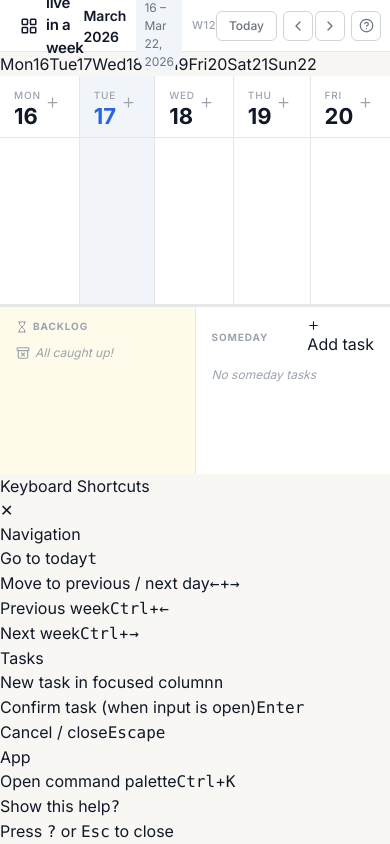
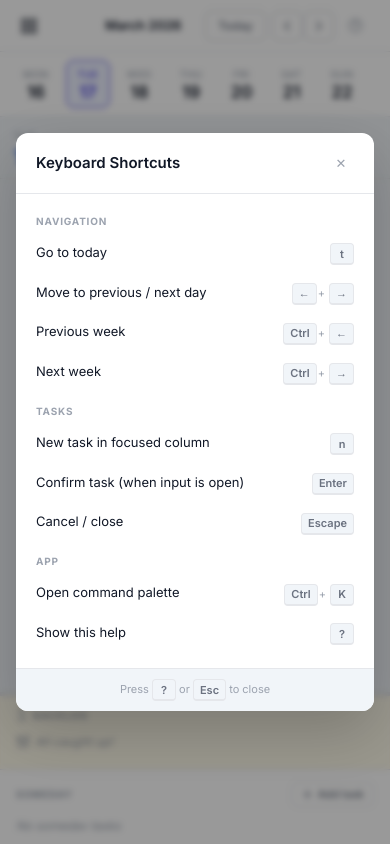
Before and after one commit to joshi-kaushal/live-in-a-week, a React (Vite) app: page / in a window 390 px wide. Both pictures are taken after a click on the button 366 px from the left and 25 px from the top of the page. Built offline with nearby package versions, Linux system fonts and the light colour scheme.

Commit message:
feat: Implement core application structure with week navigation, keyboard shortcuts, and foundational design system.

```diff
--- a/src/App.tsx
+++ b/src/App.tsx
@@ -49,19 +49,33 @@ function AppWithShortcuts(props: {
   const { focusedDate, setFocusedDate } = useUIState();
 
   const handlePrevDay = useCallback(() => {
-    const prev = format(addDays(new Date(focusedDate || new Date()), -1), 'yyyy-MM-dd');
-    setFocusedDate(prev);
-  }, [focusedDate, setFocusedDate]);
+    const current = focusedDate ? new Date(focusedDate + 'T00:00:00') : new Date();
+    const prev = addDays(current, -1);
+    const prevStr = format(prev, 'yyyy-MM-dd');
+    setFocusedDate(prevStr);
+    // If the new date is before the current weekStart, flip to previous week
+    if (prev < props.weekStart) {
+      props.onPrevWeek();
+    }
+  }, [focusedDate, setFocusedDate, props]);
 
   const handleNextDay = useCallback(() => {
-    const next = format(addDays(new Date(focusedDate || new Date()), 1), 'yyyy-MM-dd');
-    setFocusedDate(next);
-  }, [focusedDate, setFocusedDate]);
+    const current = focusedDate ? new Date(focusedDate + 'T00:00:00') : new Date();
+    const next = addDays(current, 1);
+    const nextStr = format(next, 'yyyy-MM-dd');
+    setFocusedDate(nextStr);
+    // If the new date is past the end of the current week (weekStart + 6), flip to next week
+    const weekEnd = addDays(props.weekStart, 6);
+    if (next > weekEnd) {
+      props.onNextWeek();
+    }
+  }, [focusedDate, setFocusedDate, props]);
 
   const handleTodayFull = useCallback(() => {
     props.onToday();
     setFocusedDate(format(new Date(), 'yyyy-MM-dd'));
   }, [props, setFocusedDate]);
+
 
   // Signal to WeekView to open inline add in focused column
   const [triggerNewTask, setTriggerNewTask] = useState(0);
--- a/src/index.css
+++ b/src/index.css
@@ -332,10 +332,12 @@
 .day-tasks {
   flex: 1;
   overflow-y: auto;
-  padding: 8px 8px;
+  overflow-x: hidden;  /* prevents input from inflating column width */
+  padding: 8px;
   display: flex;
   flex-direction: column;
   gap: 4px;
+  min-width: 0;        /* critical: lets flex children shrink below content size */
 }
 
 .day-tasks::-webkit-scrollbar {
@@ -597,45 +599,320 @@
   flex-shrink: 0;
 }
 
-/* add-task-btn now lives in someday-panel; keep for compat */
-
-
 /* ── Inline Task Input ──────────────────────────────────────── */
 .inline-task-input {
   width: 100%;
-  padding: 6px 8px;
+  min-width: 0;          /* prevents flex width blowout */
+  box-sizing: border-box;
+  padding: 7px 10px;
   font-size: 13px;
   font-family: var(--font-sans);
   color: var(--text-primary);
   background: white;
-  border: 1px solid var(--border-focus);
+  border: 1.5px solid transparent;
+  border-bottom: 1.5px solid var(--border-focus);
   border-radius: var(--radius-sm);
   outline: none;
-  box-shadow: 0 0 0 3px rgba(59, 130, 246, 0.12);
-  transition: box-shadow 0.15s ease;
+  transition: border 0.15s ease, box-shadow 0.15s ease;
+}
+
+.inline-task-input:focus {
+  border: 1.5px solid var(--border-focus);
+  box-shadow: 0 0 0 3px rgba(59, 130, 246, 0.10);
 }
 
 .inline-task-input::placeholder {
   color: var(--text-muted);
+  font-style: italic;
 }
 
-/* ── Drag Overlay ───────────────────────────────────────────── */
-.drag-overlay-card {
-  transform: rotate(2deg) scale(1.04);
-  box-shadow: var(--shadow-md);
-  pointer-events: none;
+/* ── Add Task Button ────────────────────────────────────────── */
+.add-task-btn {
+  display: inline-flex;
+  align-items: center;
+  gap: 4px;
+  font-size: 11px;
+  font-weight: 500;
+  color: var(--text-secondary);
+  background: none;
+  border: 1px dashed var(--border-input);
+  border-radius: var(--radius-sm);
+  padding: 3px 9px;
+  cursor: pointer;
+  transition: all 0.15s ease;
+  font-family: var(--font-sans);
+}
+
+.add-task-btn:hover {
+  color: #4f46e5;
+  border-color: #4f46e5;
+  background: #eef2ff;
+}
+
+/* ── Help button variant ────────────────────────────────────── */
+.nav-btn--help {
+  color: var(--text-muted);
+  border-color: transparent;
+}
+.nav-btn--help:hover {
+  color: #4f46e5;
+  background: #eef2ff;
+  border-color: #4f46e5;
+}
+
+/* ── Mobile Day Strip ───────────────────────────────────────── */
+.mobile-day-strip {
+  display: none; /* only shown on mobile via media query */
+  flex-shrink: 0;
+  overflow-x: auto;
+  padding: 8px 12px;
+  gap: 6px;
+  border-bottom: 1px solid var(--border-column);
+  background: white;
+  scrollbar-width: none;
+}
+.mobile-day-strip::-webkit-scrollbar { display: none; }
+
+.mobile-day-pill {
+  display: flex;
+  flex-direction: column;
+  align-items: center;
+  flex-shrink: 0;
+  gap: 2px;
+  padding: 6px 10px;
+  border-radius: var(--radius-md);
+  border: 1.5px solid transparent;
+  background: transparent;
+  cursor: pointer;
+  transition: all 0.15s ease;
+  font-family: var(--font-sans);
+  min-width: 44px;
+}
+
+.mobile-day-pill--active {
+  background: #eef2ff;
+  border-color: #4f46e5;
+}
+
+.mobile-day-pill--today .mobile-day-num {
+  color: #2563eb;
+  font-weight: 700;
+}
+
+.mobile-day-label {
+  font-size: 10px;
+  font-weight: 500;
+  text-transform: uppercase;
+  letter-spacing: 0.5px;
+  color: var(--text-muted);
+}
+
+.mobile-day-num {
+  font-size: 17px;
+  font-weight: 600;
+  color: var(--text-primary);
+  line-height: 1;
+}
+
+.mobile-day-pill--active .mobile-day-label { color: #4f46e5; }
+.mobile-day-pill--active .mobile-day-num   { color: #4f46e5; }
+
+/* ── Responsive Breakpoints ─────────────────────────────────── */
+
+/* Tablet: 640px – 1024px → show 4 columns, hide last 3 */
+@media (max-width: 1023px) {
+  .week-grid {
+    grid-template-columns: repeat(4, 1fr);
+  }
+  /* Show Mon–Thu, hide Fri/Sat/Sun on tablet */
+  .day-column:nth-child(n+5) {
+    display: none;
+  }
+  .navbar-week-range,
+  .navbar-week-num {
+    display: none;
+  }
+}
+
+/* Mobile: < 640px → single column day view */
+@media (max-width: 639px) {
+  .mobile-day-strip {
+    display: flex; /* show the day strip */
+  }
+
+  .week-grid {
+    grid-template-columns: 1fr;
+  }
+
+  /* hide all columns by default on mobile via day-column--mobile-hidden class */
+  .day-column--mobile-hidden {
+    display: none;
+  }
+  /* show all on desktop (override) */
+  .day-column {
+    border-right: none;
+    border-bottom: 1px solid var(--border-column);
+  }
+
+  .bottom-section {
+    flex-direction: column;
+    max-height: none;
+    min-height: 0;
+  }
+
+  .backlog-panel {
+    border-right: none;
+    border-bottom: 1px solid var(--border-column);
+    max-height: 30vh;
+  }
+
+  .someday-panel {
+    max-height: 30vh;
+  }
+
+  .navbar-month { font-size: 13px; }
+  .navbar-center { gap: 6px; }
+  .brand-name { display: none; } /* hide on very small screens */
+}
+
+/* ── Shortcuts Overlay ──────────────────────────────────────── */
+.shortcuts-overlay {
+  position: fixed;
+  inset: 0;
+  background: rgba(0, 0, 0, 0.4);
+  backdrop-filter: blur(3px);
+  display: flex;
+  align-items: center;
+  justify-content: center;
+  z-index: var(--z-overlay);
+  animation: fadeIn 0.15s ease;
+}
+
+@keyframes fadeIn {
+  from { opacity: 0; }
+  to   { opacity: 1; }
+}
+
+.shortcuts-panel {
+  background: white;
+  border-radius: var(--radius-lg);
+  box-shadow: 0 20px 60px rgba(0, 0, 0, 0.2);
+  width: 480px;
+  max-width: calc(100vw - 32px);
+  overflow: hidden;
+  animation: slideUp 0.18s ease;
+}
+
+@keyframes slideUp {
+  from { transform: translateY(12px); opacity: 0; }
+  to   { transform: translateY(0);    opacity: 1; }
+}
+
+.shortcuts-header {
+  display: flex;
+  align-items: center;
+  justify-content: space-between;
+  padding: 18px 20px 16px;
+  border-bottom: 1px solid var(--border-column);
+}
+
+.shortcuts-title {
+  font-size: 15px;
+  font-weight: 600;
+  color: var(--text-primary);
+}
+
+.shortcuts-close {
+  display: flex;
+  align-items: center;
+  justify-content: center;
+  width: 26px;
+  height: 26px;
+  border-radius: var(--radius-sm);
+  border: none;
+  background: none;
+  color: var(--text-muted);
+  font-size: 13px;
+  cursor: pointer;
+  transition: all 0.12s;
+}
+.shortcuts-close:hover {
+  background: var(--bg-hover);
+  color: var(--text-primary);
+}
+
+.shortcuts-body {
+  padding: 12px 0;
+  max-height: 60vh;
+  overflow-y: auto;
+}
+
+.shortcuts-group {
+  margin-bottom: 4px;
+}
+
+.shortcuts-group-label {
+  font-size: 10px;
+  font-weight: 700;
+  text-transform: uppercase;
+  letter-spacing: 0.8px;
+  color: var(--text-muted);
+  padding: 8px 20px 4px;
+}
+
+.shortcuts-row {
+  display: flex;
+  align-items: center;
+  justify-content: space-between;
+  padding: 7px 20px;
+  transition: background 0.1s;
+}
+.shortcuts-row:hover { background: var(--bg-hover); }
+
+.shortcuts-desc {
+  font-size: 13px;
+  color: var(--text-primary);
+}
+
+.shortcuts-keys {
+  display: flex;
+  align-items: center;
+  gap: 3px;
+}
+
+.shortcuts-kbd {
+  display: inline-flex;
+  align-items: center;
+  justify-content: center;
+  min-width: 24px;
+  height: 22px;
+  padding: 0 6px;
+  background: var(--bg-hover);
+  border: 1px solid var(--border-column);
+  border-bottom-width: 2px;
+  border-radius: 4px;
+  font-size: 11px;
+  font-weight: 600;
+  font-family: var(--font-sans);
+  color: var(--text-secondary);
+}
+
+.shortcuts-plus {
+  font-size: 11px;
+  color: var(--text-muted);
+  margin: 0 1px;
+}
+
+.shortcuts-footer {
+  font-size: 11px;
+  color: var(--text-muted);
+  text-align: center;
+  padding: 10px 20px;
+  border-top: 1px solid var(--border-column);
+  background: var(--bg-hover);
 }
 
 /* ── Scrollbar utility ──────────────────────────────────────── */
-.custom-scrollbar::-webkit-scrollbar {
-  width: 4px;
-}
-
-.custom-scrollbar::-webkit-scrollbar-track {
-  background: transparent;
-}
-
-.custom-scrollbar::-webkit-scrollbar-thumb {
-  background: var(--border-column);
-  border-radius: 2px;
-}
+.custom-scrollbar::-webkit-scrollbar { width: 4px; }
+.custom-scrollbar::-webkit-scrollbar-track { background: transparent; }
+.custom-scrollbar::-webkit-scrollbar-thumb { background: var(--border-column); border-radius: 2px; }
```
